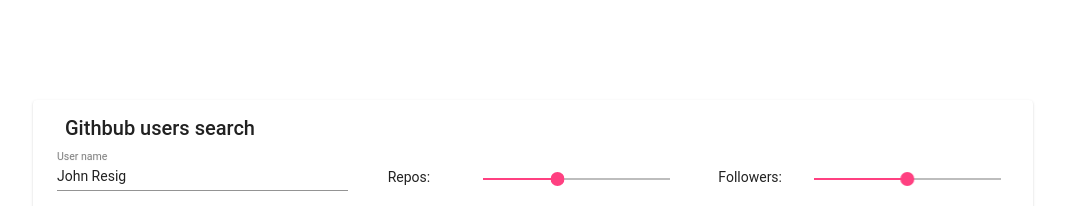
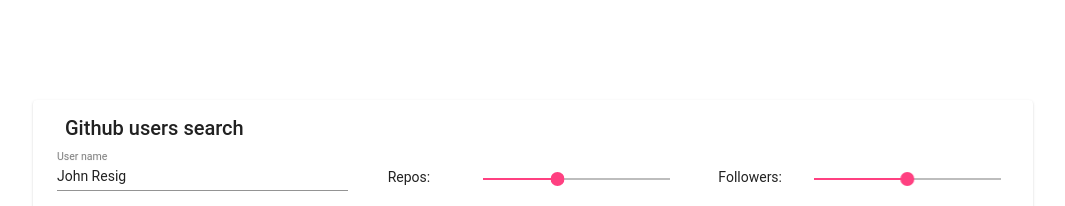
Before and after one commit to chesminsky/ng-github-search, an Angular app: page / in a window 1280 px wide. Shown: the top 206 px of the page, without its empty margins (107-1172 px from the left). Built offline with nearby package versions, Linux system fonts and the light colour scheme; no server answers.

Commit message:
small fixes

```diff
--- a/src/app/search/search.component.html
+++ b/src/app/search/search.component.html
@@ -1,7 +1,7 @@
 <mat-card class="example-card">
 
 	<mat-card-header>
-		<mat-card-title>Githbub users search</mat-card-title>
+		<mat-card-title>Github users search</mat-card-title>
 	</mat-card-header>
 
 	<mat-card-content>
--- a/src/app/user-card/user-card.component.html
+++ b/src/app/user-card/user-card.component.html
@@ -4,7 +4,7 @@
 	</mat-card-header>
 	<img mat-card-image [src]="model.avatar_url">
 	<mat-card-content>
-		<p>
+		<p class="nowrap">
 			Profile:
 			<a [href]="model.html_url" target="blank_">{{model.html_url}}</a>
 		</p>
--- a/src/app/user-card/user-card.component.scss
+++ b/src/app/user-card/user-card.component.scss
@@ -0,0 +1,5 @@
+.nowrap {
+    white-space: nowrap;
+    overflow: hidden;
+    text-overflow: ellipsis;
+}
```
